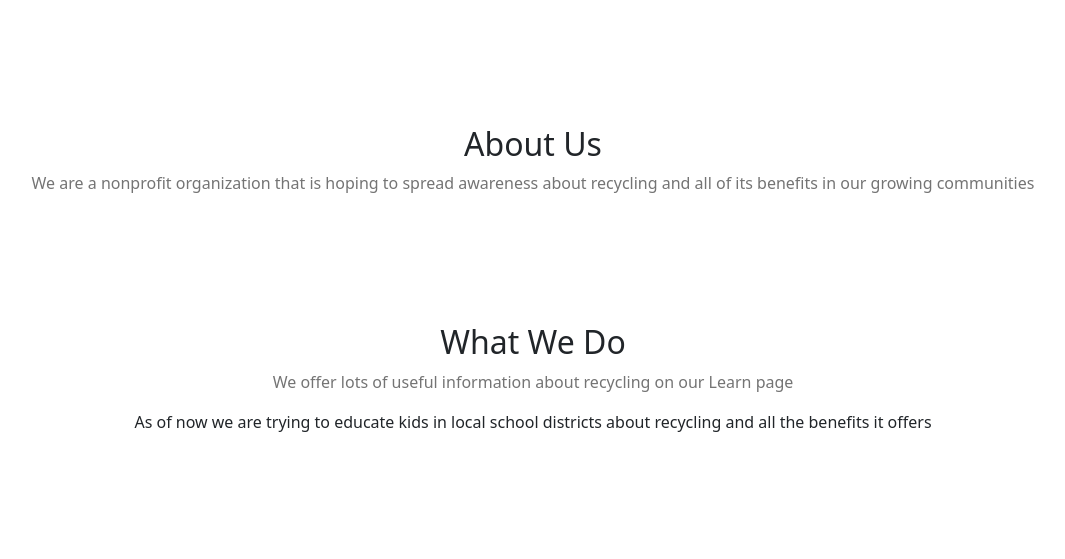
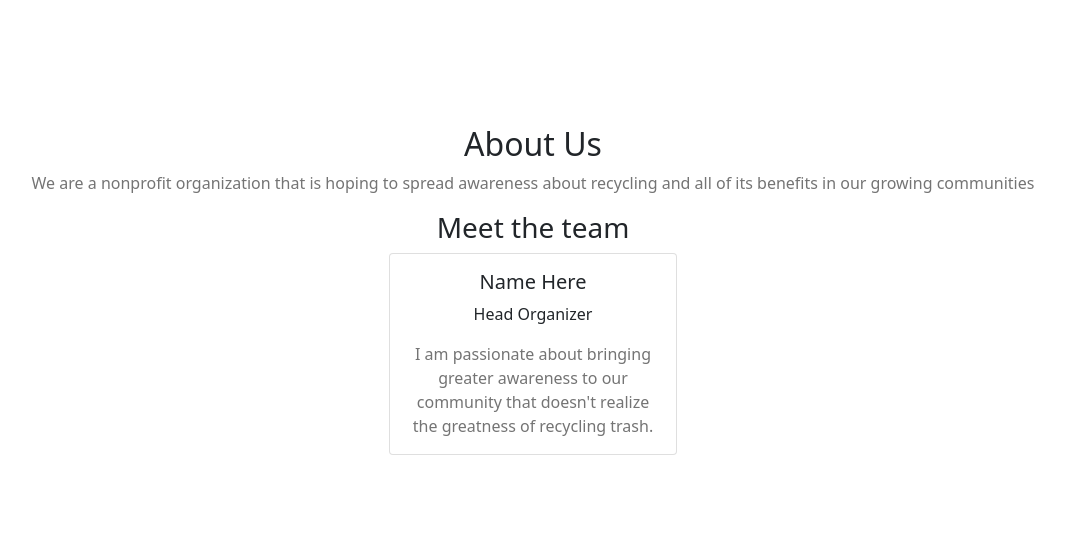
Before and after one commit to Bumblebee99YT/ylp, a plain HTML site: page index.html in a window 1280 px wide. Shown: the part 675-1234 px from the top of the page, without its empty margins (107-1172 px from the left). Drawn offline with nearby package versions, Linux system fonts and the light colour scheme.

Commit message:
Added a card to about me section

```diff
--- a/assets/css/styles.css
+++ b/assets/css/styles.css
@@ -13,3 +13,7 @@
 section{
     margin-bottom: 10%;
 }
+
+.card{
+    margin: auto;
+}
--- a/index.html
+++ b/index.html
@@ -41,6 +41,16 @@
             <section id="aboutus">
                 <h2>About Us</h2>
                 <p class="subtext">We are a nonprofit organization that is hoping to spread awareness about recycling and all of its benefits in our growing communities</p>
+                <h3>Meet the team</h3>
+                <div class="card" style="width: 18rem;">
+                    <!-- img src="..." class="card-img-top" alt="..." -->
+                    <div class="card-body">
+                      <h5 class="card-title">Name Here</h5>
+                      <p>Head Organizer</p>
+                      <p class="card-text subtext">I am passionate about bringing greater awareness to our community that doesn't realize the greatness of recycling trash.</p>
+                      <!-- a href="#" class="btn btn-primary">Go somewhere</a> -->
+                    </div>
+                </div>
             </section>
 
             <section id="whatwedo">
```
